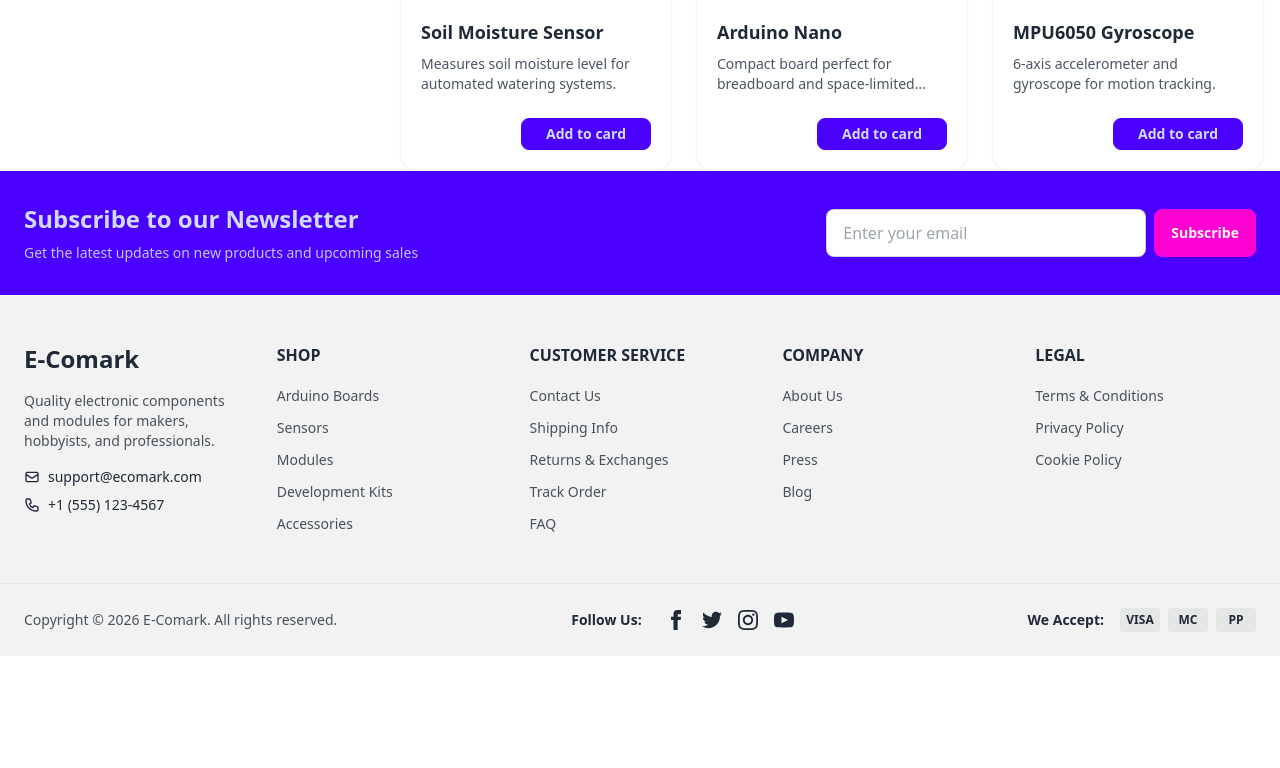
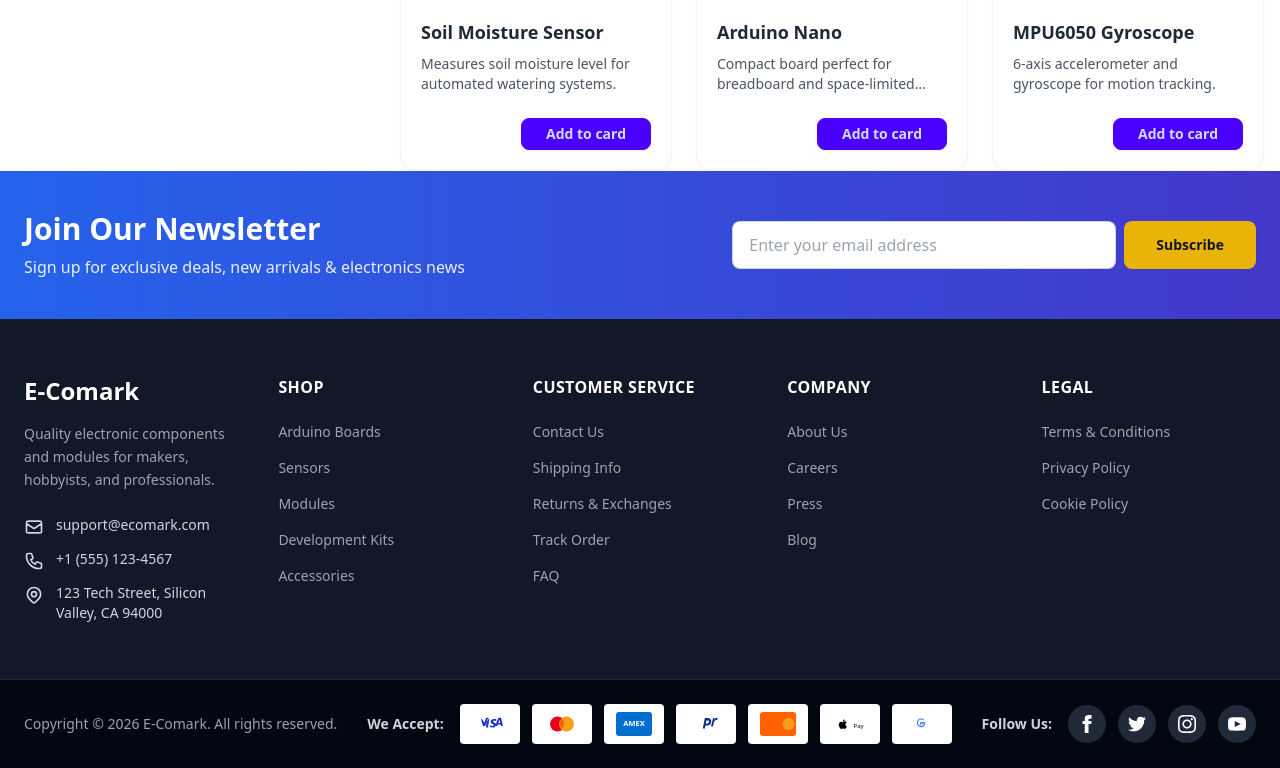
Before and after one commit to hossainmdhasan626-code/e-comark, a Next.js app: page / in a window 1280 px wide. Shown: the part 1451-2219 px from the top of the page. Before the commit the page ends 2107 px from the top, so only its background shows below. Built offline with nearby package versions, Linux system fonts and the light colour scheme.

Commit message:
Enhance footer component styling and layout; update newsletter section and social links

```diff
--- a/src/app/components/shared/footer/Footer.js
+++ b/src/app/components/shared/footer/Footer.js
@@ -13,25 +13,25 @@
   };
 
   return (
-    <footer className="w-full bg-base-200">
+    <footer className="w-full bg-neutral text-neutral-content">
       {/* Newsletter Section */}
-      <div className="bg-primary text-primary-content">
-        <div className="container mx-auto px-6 py-8">
-          <div className="flex flex-col md:flex-row items-center justify-between gap-4">
-            <div className="text-center md:text-left">
-              <h3 className="text-2xl font-bold mb-2">Subscribe to our Newsletter</h3>
-              <p className="text-sm opacity-90">Get the latest updates on new products and upcoming sales</p>
+      <div className="bg-gradient-to-r from-blue-600 to-indigo-700">
+        <div className="container mx-auto px-6 py-10">
+          <div className="flex flex-col md:flex-row items-center justify-between gap-6">
+            <div className="text-center md:text-left text-white">
+              <h3 className="text-2xl md:text-3xl font-bold mb-2">Join Our Newsletter</h3>
+              <p className="text-sm md:text-base opacity-90">Sign up for exclusive deals, new arrivals & electronics news</p>
             </div>
             <form onSubmit={handleSubscribe} className="flex gap-2 w-full md:w-auto">
               <input
                 type="email"
-                placeholder="Enter your email"
+                placeholder="Enter your email address"
                 value={email}
                 onChange={(e) => setEmail(e.target.value)}
-                className="input input-bordered w-full md:w-80 text-base-content"
+                className="input input-bordered w-full md:w-96 bg-white text-gray-900"
                 required
               />
-              <button type="submit" className="btn btn-secondary">
+              <button type="submit" className="btn bg-yellow-500 hover:bg-yellow-600 text-gray-900 border-none px-8 font-semibold">
                 Subscribe
               </button>
             </form>
@@ -40,38 +40,46 @@
       </div>
 
       {/* Main Footer Content */}
-      <div className="container mx-auto px-6 py-12">
-        <div className="grid grid-cols-1 md:grid-cols-2 lg:grid-cols-5 gap-8">
+      <div className="bg-gray-900">
+        <div className="container mx-auto px-6 py-14">
+          <div className="grid grid-cols-1 md:grid-cols-2 lg:grid-cols-5 gap-10">
             {/* Company Info */}
             <div className="lg:col-span-1">
-            <h2 className="text-2xl font-bold mb-4">{footerData.companyInfo.name}</h2>
-            <p className="text-sm mb-4 opacity-80">{footerData.companyInfo.description}</p>
-            <div className="space-y-2 text-sm">
-              <p className="flex items-center gap-2">
-                <svg xmlns="http://www.w3.org/2000/svg" className="h-4 w-4" fill="none" viewBox="0 0 24 24" stroke="currentColor">
+              <h2 className="text-2xl font-bold mb-4 text-white">{footerData.companyInfo.name}</h2>
+              <p className="text-sm mb-6 text-gray-400 leading-relaxed">{footerData.companyInfo.description}</p>
+              <div className="space-y-3 text-sm">
+                <p className="flex items-start gap-3 text-gray-300 hover:text-white transition-colors">
+                  <svg xmlns="http://www.w3.org/2000/svg" className="h-5 w-5 mt-0.5 flex-shrink-0" fill="none" viewBox="0 0 24 24" stroke="currentColor">
                     <path strokeLinecap="round" strokeLinejoin="round" strokeWidth={2} d="M3 8l7.89 5.26a2 2 0 002.22 0L21 8M5 19h14a2 2 0 002-2V7a2 2 0 00-2-2H5a2 2 0 00-2 2v10a2 2 0 002 2z" />
                   </svg>
-                {footerData.contact.email}
+                  <span>{footerData.contact.email}</span>
                 </p>
-              <p className="flex items-center gap-2">
-                <svg xmlns="http://www.w3.org/2000/svg" className="h-4 w-4" fill="none" viewBox="0 0 24 24" stroke="currentColor">
+                <p className="flex items-start gap-3 text-gray-300 hover:text-white transition-colors">
+                  <svg xmlns="http://www.w3.org/2000/svg" className="h-5 w-5 mt-0.5 flex-shrink-0" fill="none" viewBox="0 0 24 24" stroke="currentColor">
                     <path strokeLinecap="round" strokeLinejoin="round" strokeWidth={2} d="M3 5a2 2 0 012-2h3.28a1 1 0 01.948.684l1.498 4.493a1 1 0 01-.502 1.21l-2.257 1.13a11.042 11.042 0 005.516 5.516l1.13-2.257a1 1 0 011.21-.502l4.493 1.498a1 1 0 01.684.949V19a2 2 0 01-2 2h-1C9.716 21 3 14.284 3 6V5z" />
                   </svg>
-                {footerData.contact.phone}
+                  <span>{footerData.contact.phone}</span>
+                </p>
+                <p className="flex items-start gap-3 text-gray-300">
+                  <svg xmlns="http://www.w3.org/2000/svg" className="h-5 w-5 mt-0.5 flex-shrink-0" fill="none" viewBox="0 0 24 24" stroke="currentColor">
+                    <path strokeLinecap="round" strokeLinejoin="round" strokeWidth={2} d="M17.657 16.657L13.414 20.9a1.998 1.998 0 01-2.827 0l-4.244-4.243a8 8 0 1111.314 0z" />
+                    <path strokeLinecap="round" strokeLinejoin="round" strokeWidth={2} d="M15 11a3 3 0 11-6 0 3 3 0 016 0z" />
+                  </svg>
+                  <span>{footerData.contact.address}</span>
                 </p>
               </div>
             </div>
 
             {/* Footer Links */}
             {footerData.sections.map((section) => (
-            <nav key={section.id} className="">
-              <h6 className="font-bold text-base mb-4 uppercase">
+              <nav key={section.id}>
+                <h6 className="font-bold text-base mb-5 text-white uppercase tracking-wide">
                   {section.title}
                 </h6>
-              <ul className="space-y-2">
+                <ul className="space-y-3">
                   {section.links.map((link, index) => (
                     <li key={index}>
-                    <a href={link.path} className="link link-hover text-sm opacity-80 hover:opacity-100">
+                      <a href={link.path} className="text-sm text-gray-400 hover:text-white transition-colors duration-200 hover:translate-x-1 inline-block">
                         {link?.name}
                       </a>
                     </li>
@@ -81,59 +89,113 @@
             ))}
           </div>
         </div>
+      </div>
 
       {/* Bottom Footer */}
-      <div className="border-t border-base-300">
+      <div className="bg-gray-950 border-t border-gray-800">
         <div className="container mx-auto px-6 py-6">
-          <div className="flex flex-col md:flex-row justify-between items-center gap-4">
+          <div className="flex flex-col lg:flex-row justify-between items-center gap-6">
             {/* Copyright */}
-            <div className="text-sm text-center md:text-left opacity-80">
+            <div className="text-sm text-center lg:text-left text-gray-400 order-2 lg:order-1">
               <p>{footerData.companyInfo.copyRight}</p>
             </div>
 
+            {/* Payment Methods */}
+            <div className="flex flex-col sm:flex-row items-center gap-4 order-1 lg:order-2">
+              <span className="text-sm font-semibold text-gray-300">We Accept:</span>
+              <div className="flex flex-wrap items-center justify-center gap-3">
+                {/* Visa */}
+                <div className="bg-white rounded px-3 py-2 h-10 flex items-center justify-center min-w-[50px] shadow-md">
+                  <svg className="h-6 w-auto" viewBox="0 0 48 32" xmlns="http://www.w3.org/2000/svg">
+                    <rect width="48" height="32" rx="4" fill="#ffffff"/>
+                    <path d="M21.3 20.5h-2.8l1.8-11h2.8l-1.8 11zm11-10.7c-.6-.2-1.5-.4-2.6-.4-2.9 0-4.9 1.5-4.9 3.7 0 1.6 1.5 2.5 2.6 3 1.1.5 1.5.9 1.5 1.4 0 .7-.9 1.1-1.7 1.1-1.1 0-1.7-.2-2.6-.6l-.4-.2-.4 2.3c.7.3 1.9.6 3.2.6 3.1 0 5.1-1.5 5.1-3.8 0-1.3-.8-2.2-2.5-3-1-.5-1.6-.9-1.6-1.4 0-.5.5-.9 1.7-.9.9 0 1.6.2 2.1.4l.3.1.4-2.3zm6.4-2.3h-2.2c-.7 0-1.2.2-1.5.9l-4.3 10.1h3.1s.5-1.4.6-1.7h3.8c.1.4.4 1.7.4 1.7h2.7l-2.6-11zm-3.6 7.1c.2-.6 1.2-3.2 1.2-3.2s.3-.7.4-1.1l.2 1s.6 2.9.8 3.5h-2.6zm-16.2-7.1l-2.7 7.5-.3-1.5c-.5-1.7-2.1-3.5-3.9-4.4l2.5 9.4h3.1l4.6-11h-3.3z" fill="#1434CB"/>
+                  </svg>
+                </div>
+
+                {/* Mastercard */}
+                <div className="bg-white rounded px-3 py-2 h-10 flex items-center justify-center min-w-[50px] shadow-md">
+                  <svg className="h-6 w-auto" viewBox="0 0 48 32" xmlns="http://www.w3.org/2000/svg">
+                    <circle cx="18" cy="16" r="10" fill="#EB001B"/>
+                    <circle cx="30" cy="16" r="10" fill="#F79E1B"/>
+                    <path d="M24 8.5c-1.9 1.6-3 4-3 6.5s1.1 4.9 3 6.5c1.9-1.6 3-4 3-6.5s-1.1-4.9-3-6.5z" fill="#FF5F00"/>
+                  </svg>
+                </div>
+
+                {/* American Express */}
+                <div className="bg-white rounded px-3 py-2 h-10 flex items-center justify-center min-w-[50px] shadow-md">
+                  <svg className="h-6 w-auto" viewBox="0 0 48 32" xmlns="http://www.w3.org/2000/svg">
+                    <rect width="48" height="32" rx="4" fill="#016FD0"/>
+                    <text x="50%" y="50%" dominantBaseline="middle" textAnchor="middle" fill="white" fontSize="10" fontWeight="bold">AMEX</text>
+                  </svg>
+                </div>
+
+                {/* PayPal */}
+                <div className="bg-white rounded px-3 py-2 h-10 flex items-center justify-center min-w-[50px] shadow-md">
+                  <svg className="h-6 w-auto" viewBox="0 0 48 32" xmlns="http://www.w3.org/2000/svg">
+                    <path d="M20.5 8h5.7c2.8 0 4.8 1.8 4.8 4.3 0 3.2-2.2 5.7-5.3 5.7h-2.4l-.8 4h-2.8l2.8-14zm3.2 7.5h1.6c1.5 0 2.7-1 2.7-2.5 0-1-.7-1.7-1.9-1.7h-1.6l-.8 4.2zm8.8-7.5h2.8l-.5 2.5h.1c.8-1.8 2.3-2.8 3.9-2.8.2 0 .5 0 .7.1l-.6 2.9c-.3-.1-.6-.1-.9-.1-1.8 0-3.2 1.4-3.6 3.4l-.9 5h-2.8l2.8-11z" fill="#003087"/>
+                  </svg>
+                </div>
+
+                {/* Discover */}
+                <div className="bg-white rounded px-3 py-2 h-10 flex items-center justify-center min-w-[50px] shadow-md">
+                  <svg className="h-6 w-auto" viewBox="0 0 48 32" xmlns="http://www.w3.org/2000/svg">
+                    <rect width="48" height="32" rx="4" fill="#FF6000"/>
+                    <circle cx="38" cy="16" r="8" fill="#F79E1B"/>
+                  </svg>
+                </div>
+
+                {/* Apple Pay */}
+                <div className="bg-white rounded px-3 py-2 h-10 flex items-center justify-center min-w-[50px] shadow-md">
+                  <svg className="h-6 w-auto" viewBox="0 0 48 32" xmlns="http://www.w3.org/2000/svg">
+                    <path d="M16.5 12c-.5.6-1.3.9-2.1.9-.1-.8.2-1.6.6-2.1.5-.6 1.3-.9 2-.9.1.8-.2 1.5-.5 2.1zm.5 1c-1.1-.1-2 .6-2.5.6s-1.3-.6-2.2-.6c-1.1 0-2.1.6-2.7 1.6-1.2 2-.3 4.9.8 6.5.5.8 1.2 1.6 2 1.6.9 0 1.2-.6 2.3-.6 1.1 0 1.3.6 2.2.6.9 0 1.4-.8 2-1.6.6-.9 1-1.8 1-1.8s-2-.8-2-3c0-1.9 1.5-2.8 1.6-2.8-.9-1.3-2.3-1.4-2.7-1.5z" fill="#000"/>
+                    <text x="60%" y="60%" dominantBaseline="middle" textAnchor="start" fill="black" fontSize="8" fontWeight="500">Pay</text>
+                  </svg>
+                </div>
+
+                {/* Google Pay */}
+                <div className="bg-white rounded px-3 py-2 h-10 flex items-center justify-center min-w-[50px] shadow-md">
+                  <svg className="h-6 w-auto" viewBox="0 0 48 32" xmlns="http://www.w3.org/2000/svg">
+                    <path d="M21.5 17.5v-4h6.7c.1.3.1.7.1 1.1 0 1.3-.4 2.9-1.5 4-1 1.1-2.3 1.6-4 1.6-3.2 0-5.8-2.6-5.8-5.8s2.6-5.8 5.8-5.8c1.7 0 3 .7 3.9 1.5l-1.1 1.1c-.7-.6-1.6-1.1-2.8-1.1-2.3 0-4.1 1.8-4.1 4.1s1.8 4.1 4.1 4.1c1.5 0 2.3-.6 2.8-1.1.5-.5.8-1.2.9-2.1h-3.7v-1.7h5.4z" fill="#4285F4"/>
+                  </svg>
+                </div>
+              </div>
+            </div>
+
             {/* Social Links */}
-            <div className="flex items-center gap-4">
-              <span className="text-sm font-semibold mr-2">Follow Us:</span>
+            <div className="flex items-center gap-4 order-3">
+              <span className="text-sm font-semibold text-gray-300">Follow Us:</span>
+              <div className="flex gap-3">
                 {footerData.socialLinks.map((social) => (
                   <a
                     key={social.id}
                     href={social.url}
                     target="_blank"
                     rel="noopener noreferrer"
-                  className="hover:text-primary transition-colors"
+                    className="bg-gray-800 hover:bg-blue-600 p-2.5 rounded-full transition-all duration-200 hover:scale-110"
                     aria-label={social.platform}
                   >
                     {social.id === "facebook" && (
-                    <svg xmlns="http://www.w3.org/2000/svg" width="20" height="20" viewBox="0 0 24 24" className="fill-current">
+                      <svg xmlns="http://www.w3.org/2000/svg" width="18" height="18" viewBox="0 0 24 24" className="fill-current text-white">
                         <path d="M9 8h-3v4h3v12h5v-12h3.642l.358-4h-4v-1.667c0-.955.192-1.333 1.115-1.333h2.885v-5h-3.808c-3.596 0-5.192 1.583-5.192 4.615v3.385z"></path>
                       </svg>
                     )}
                     {social.id === "twitter" && (
-                    <svg xmlns="http://www.w3.org/2000/svg" width="20" height="20" viewBox="0 0 24 24" className="fill-current">
+                      <svg xmlns="http://www.w3.org/2000/svg" width="18" height="18" viewBox="0 0 24 24" className="fill-current text-white">
                         <path d="M24 4.557c-.883.392-1.832.656-2.828.775 1.017-.609 1.798-1.574 2.165-2.724-.951.564-2.005.974-3.127 1.195-.897-.957-2.178-1.555-3.594-1.555-3.179 0-5.515 2.966-4.797 6.045-4.091-.205-7.719-2.165-10.148-5.144-1.29 2.213-.669 5.108 1.523 6.574-.806-.026-1.566-.247-2.229-.616-.054 2.281 1.581 4.415 3.949 4.89-.693.188-1.452.232-2.224.084.626 1.956 2.444 3.379 4.6 3.419-2.07 1.623-4.678 2.348-7.29 2.04 2.179 1.397 4.768 2.212 7.548 2.212 9.142 0 14.307-7.721 13.995-14.646.962-.695 1.797-1.562 2.457-2.549z"></path>
                       </svg>
                     )}
                     {social.id === "instagram" && (
-                    <svg xmlns="http://www.w3.org/2000/svg" width="20" height="20" viewBox="0 0 24 24" className="fill-current">
+                      <svg xmlns="http://www.w3.org/2000/svg" width="18" height="18" viewBox="0 0 24 24" className="fill-current text-white">
                         <path d="M12 2.163c3.204 0 3.584.012 4.85.07 3.252.148 4.771 1.691 4.919 4.919.058 1.265.069 1.645.069 4.849 0 3.205-.012 3.584-.069 4.849-.149 3.225-1.664 4.771-4.919 4.919-1.266.058-1.644.07-4.85.07-3.204 0-3.584-.012-4.849-.07-3.26-.149-4.771-1.699-4.919-4.92-.058-1.265-.07-1.644-.07-4.849 0-3.204.013-3.583.07-4.849.149-3.227 1.664-4.771 4.919-4.919 1.266-.057 1.645-.069 4.849-.069zm0-2.163c-3.259 0-3.667.014-4.947.072-4.358.2-6.78 2.618-6.98 6.98-.059 1.281-.073 1.689-.073 4.948 0 3.259.014 3.668.072 4.948.2 4.358 2.618 6.78 6.98 6.98 1.281.058 1.689.072 4.948.072 3.259 0 3.668-.014 4.948-.072 4.354-.2 6.782-2.618 6.979-6.98.059-1.28.073-1.689.073-4.948 0-3.259-.014-3.667-.072-4.947-.196-4.354-2.617-6.78-6.979-6.98-1.281-.059-1.69-.073-4.949-.073zm0 5.838c-3.403 0-6.162 2.759-6.162 6.162s2.759 6.163 6.162 6.163 6.162-2.759 6.162-6.163c0-3.403-2.759-6.162-6.162-6.162zm0 10.162c-2.209 0-4-1.79-4-4 0-2.209 1.791-4 4-4s4 1.791 4 4c0 2.21-1.791 4-4 4zm6.406-11.845c-.796 0-1.441.645-1.441 1.44s.645 1.44 1.441 1.44c.795 0 1.439-.645 1.439-1.44s-.644-1.44-1.439-1.44z"></path>
                       </svg>
                     )}
                     {social.id === "youtube" && (
-                    <svg xmlns="http://www.w3.org/2000/svg" width="20" height="20" viewBox="0 0 24 24" className="fill-current">
+                      <svg xmlns="http://www.w3.org/2000/svg" width="18" height="18" viewBox="0 0 24 24" className="fill-current text-white">
                         <path d="M19.615 3.184c-3.604-.246-11.631-.245-15.23 0-3.897.266-4.356 2.62-4.385 8.816.029 6.185.484 8.549 4.385 8.816 3.6.245 11.626.246 15.23 0 3.897-.266 4.356-2.62 4.385-8.816-.029-6.185-.484-8.549-4.385-8.816zm-10.615 12.816v-8l8 3.993-8 4.007z"></path>
                       </svg>
                     )}
                   </a>
                 ))}
-            </div>
-
-            {/* Payment Methods */}
-            <div className="flex items-center gap-2">
-              <span className="text-sm font-semibold mr-2">We Accept:</span>
-              <div className="flex gap-2">
-                <div className="w-10 h-6 bg-base-300 rounded flex items-center justify-center text-xs font-bold">VISA</div>
-                <div className="w-10 h-6 bg-base-300 rounded flex items-center justify-center text-xs font-bold">MC</div>
-                <div className="w-10 h-6 bg-base-300 rounded flex items-center justify-center text-xs font-bold">PP</div>
               </div>
             </div>
           </div>
```
Lines whose indentation alone changed are shown as unchanged.
